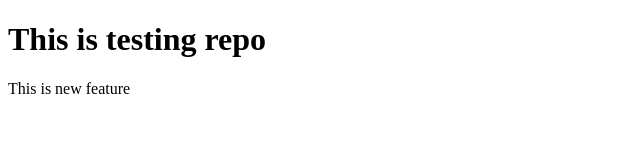
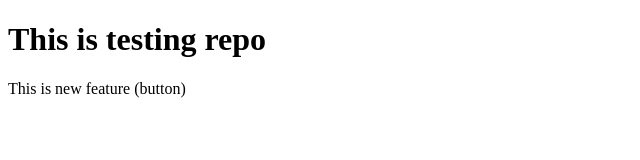
Before and after one commit to Asimfarhan-Redsky/testingRepo, a plain HTML site: page index.html in a window 1280 px wide. Shown: the full height of the page, 0-640 px from the left. Drawn offline with Linux system fonts and the light colour scheme.

Commit message:
Add button

```diff
--- a/index.html
+++ b/index.html
@@ -7,6 +7,6 @@
 </head>
 <body>
     <h1>This is testing repo</h1>
-    <header>This is new feature</header>
+    <header>This is new feature (button)</header>
 </body>
 </html>
```
